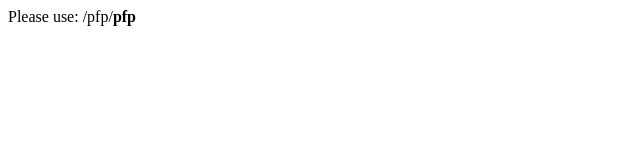
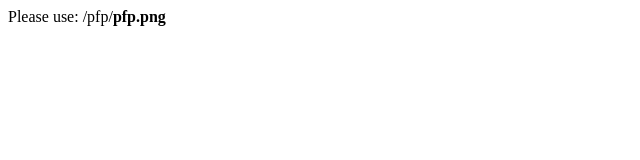
Before and after one commit to Mobsteal/pfp_host, a plain HTML site: page pfp/index.html in a window 1280 px wide. Shown: the full height of the page, 0-640 px from the left. Drawn offline with Linux system fonts and the light colour scheme.

Commit message:
Update index.html

```diff
--- a/pfp/index.html
+++ b/pfp/index.html
@@ -1,3 +1,3 @@
 <html>
-  Please use: /pfp/<strong>pfp</strong>
+  Please use: /pfp/<strong>pfp.png</strong>
 </html>
```
